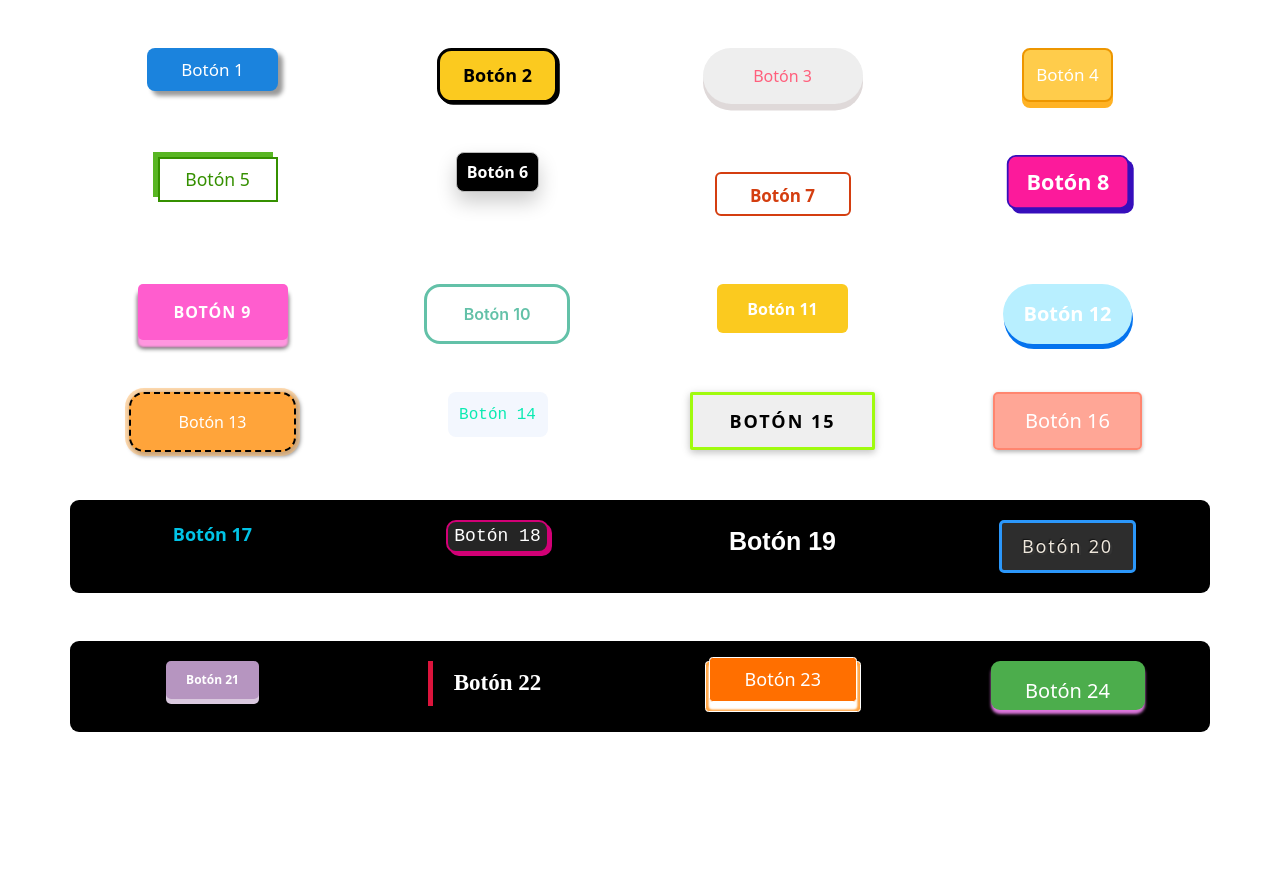
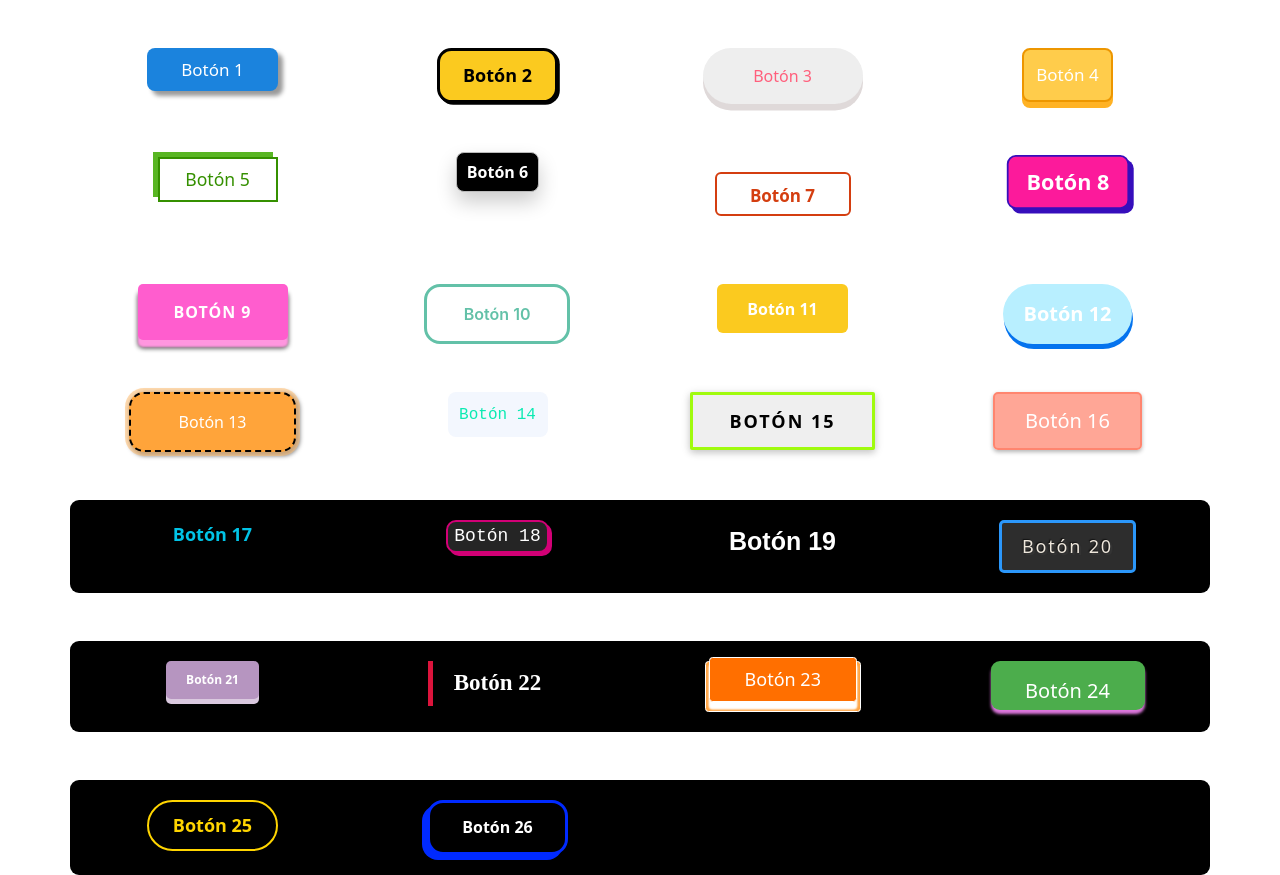
Before and after one commit to EduardoHernandezGuzman/botones-de-prueba-1, a website: page index.html in a window 1280 px wide. Before the commit the page ends 800 px from the top, so only its background shows below. Drawn offline with nearby package versions, Linux system fonts and the light colour scheme.

Commit message:
Añadidos botones 25 y 26

```diff
--- a/index.html
+++ b/index.html
@@ -147,6 +147,28 @@
     </div>
   </div>
 
+  <div class="container text-center mt-5 oscuro">
+    <div class="row row-cols-4">
+
+      <div class="col">
+        <button id="boton25"> Botón 25
+        </button>
+      </div>
+      <div class="col">
+        <button id="boton26"> Botón 26
+        </button>
+      </div>
+      <div class="col">
+        <!-- <button id="boton27">  Botón 27
+        </button> -->
+      </div>
+      <div class="col">
+        <!-- <button id="boton28"> Botón 28
+        </button> -->
+      </div>
+    </div>
+  </div>
+
 
   <script src="https://cdn.jsdelivr.net/npm/@popperjs/core@2.11.8/dist/umd/popper.min.js"
     integrity="sha384-I7E8VVD/ismYTF4hNIPjVp/Zjvgyol6VFvRkX/vR+Vc4jQkC+hVqc2pM8ODewa9r"
--- a/styles.css
+++ b/styles.css
@@ -705,3 +705,63 @@
 #boton24:hover::before {
   width: 100%;
 }
+
+ /* BOTÓN 25 */
+ #boton25 {
+  cursor: pointer;
+  position: relative;
+  padding: 10px 24px;
+  font-size: 18px;
+  color: #ffd500;
+  border: 2px solid #ffd500;
+  border-radius: 34px;
+  background-color: transparent;
+  font-weight: 600;
+  transition: all 0.3s cubic-bezier(0.23, 1, 0.320, 1);
+  overflow: hidden;
+}
+
+#boton25::before {
+  content: '';
+  position: absolute;
+  inset: 0;
+  margin: auto;
+  width: 50px;
+  height: 50px;
+  border-radius: inherit;
+  scale: 0;
+  z-index: -1;
+  background-color: #ffdb2d;
+  transition: all 0.6s cubic-bezier(0.23, 1, 0.320, 1);
+}
+
+#boton25:hover::before {
+  scale: 3;
+}
+
+#boton25:hover {
+  color: #212121;
+  scale: 1.1;
+  box-shadow: 0 0px 20px rgba(193, 163, 98,0.4);
+}
+
+#boton25:active {
+  scale: 1;
+}
+
+ /* BOTÓN 26 */
+ #boton26 {
+  font-size: 1rem;
+  padding: 0.8em 2em;
+  background-color: #000;
+  border: 3px solid #002aff;
+  border-radius: 1em;
+  color: #fff;
+  font-weight: bolder;
+  transition: cubic-bezier(0.68, -0.55, 0.265, 1.55) 0.4s;
+  box-shadow: -5px 5px 0px 0px #002aff;
+}
+
+#boton26:hover {
+  transform: translate(5px, -5px);
+}
```
